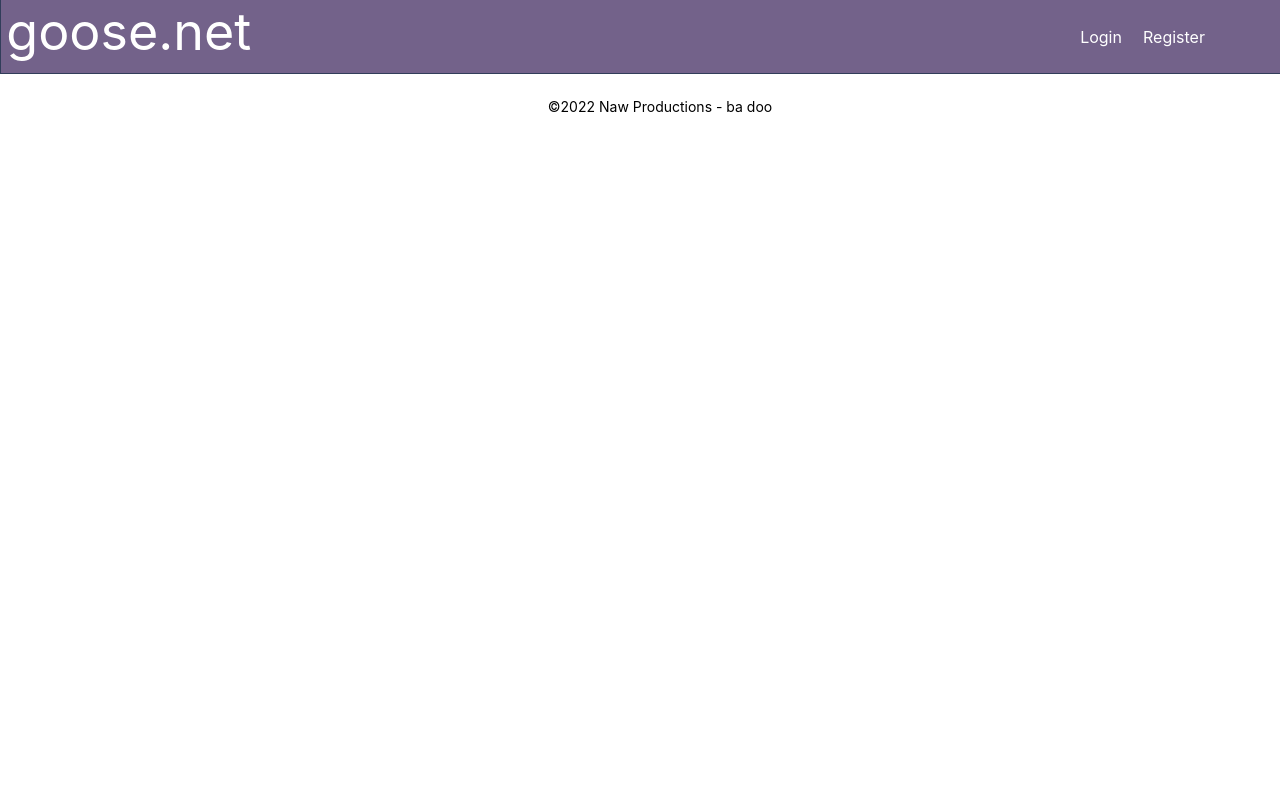
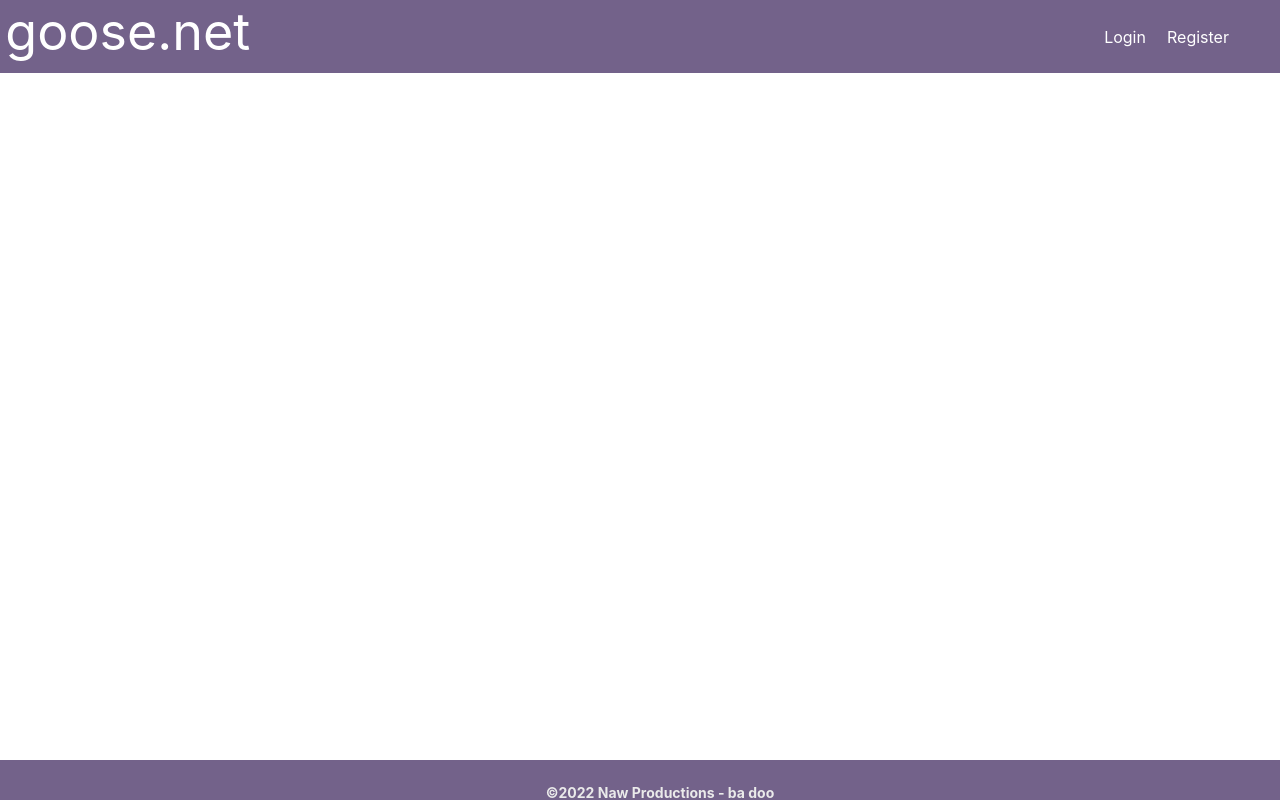
Before and after one commit to rpodols/goose.net, a React (Create React App) app in the folder client/: page /myaccount in a window 1280 px wide. Built offline with nearby package versions, Linux system fonts and the light colour scheme.

Commit message:
forms updated to look more similar to the rest of the pages design

```diff
--- a/client/src/components/CommentForm/index.js
+++ b/client/src/components/CommentForm/index.js
@@ -37,7 +37,7 @@ const CommentForm = ({ setlistId }) => {
           </div>
             <form onSubmit={handleFormSubmit}>
                 <textarea placeholder="Enter comment here..." value={commentBody} onChange={handleChange} required></textarea>
-                <button type="submit">Submit</button>
+                <button className="btn" type="submit">Submit</button>
             </form>
             {error && <div>Something went wrong... please try again later.</div>}
         </div>
--- a/client/src/components/MyAccount/index.js
+++ b/client/src/components/MyAccount/index.js
@@ -8,7 +8,6 @@ const MyAccount = (props) => {
   return (
     <div>
       <div className="flex-row mb-3">
-        <h2 className="center">Your Account</h2>
 
       </div>
     </div>
--- a/client/src/components/SetlistForm/index.js
+++ b/client/src/components/SetlistForm/index.js
@@ -39,7 +39,8 @@ const SetlistForm = () => {
     };
 
     return (
-        <div className="login-form">
+        <div className="form-container">
+          <div className="login-form">
             <form className="row" onSubmit={handleFormSubmit}>
             <link rel="stylesheet" href="https://stackpath.bootstrapcdn.com/bootstrap/4.1.0/css/bootstrap.min.css"
 integrity="sha384-9gVQ4dYFwwWSjIDZnLEWnxCjeSWFphJiwGPXr1jddIhOegiu1FwO5qRGvFXOdJZ4"
@@ -47,31 +48,31 @@ crossorigin="anonymous"></link>
             <div className="col-auto align-items-center">
                 <h2 className="center">Add Setlist</h2>
                 <div>
-                    <input type="artist" name="artist" id="artist" placeholder="Artist" required onChange={e => setSetlistText({...setlistText, artist: e.target.value})} value={setlistText.artist} />
+                    <input className="input-field" type="artist" name="artist" id="artist" placeholder="Artist" required onChange={e => setSetlistText({...setlistText, artist: e.target.value})} value={setlistText.artist} />
                 </div>
                 <p></p>
                 <div>
-                    <input type="text" name="date" id="date" placeholder="Date" required onChange={e => setSetlistText({...setlistText, date: e.target.value})} value={setlistText.date} />
+                    <input className="input-field" type="text" name="date" id="date" placeholder="Date" required onChange={e => setSetlistText({...setlistText, date: e.target.value})} value={setlistText.date} />
                 </div>
                 <p></p>
                 <div>
-                    <input type="text" name="location" id="location" placeholder="Location" required onChange={e => setSetlistText({...setlistText, location: e.target.value})} value={setlistText.location} />
+                    <input className="input-field" type="text" name="location" id="location" placeholder="Location" required onChange={e => setSetlistText({...setlistText, location: e.target.value})} value={setlistText.location} />
                 </div>
                 <p></p>
                 <div>
-                    <input type="text" name="venue" id="venue" placeholder="Venue" required onChange={e => setSetlistText({...setlistText, venue: e.target.value})} value={setlistText.venue} />
+                    <input className="input-field" type="text" name="venue" id="venue" placeholder="Venue" required onChange={e => setSetlistText({...setlistText, venue: e.target.value})} value={setlistText.venue} />
                 </div>
                 <p></p>
                 <div>
-                    <input type="text" name="setOneSongList" id="setOneSongList" placeholder="Enter first set song list here..." required onChange={e => setSetlistText({...setlistText, setOneSongList: e.target.value})} value={setlistText.setOneSongList} />
+                    <input className="input-field" type="text" name="setOneSongList" id="setOneSongList" placeholder="Enter first set song list here..." required onChange={e => setSetlistText({...setlistText, setOneSongList: e.target.value})} value={setlistText.setOneSongList} />
                 </div>
                 <p></p>
                 <div>
-                    <input type="text" name="setTwoSongList" id="setTwoSongList" placeholder="Enter second set song list here..." required onChange={e => setSetlistText({...setlistText, setTwoSongList: e.target.value})} value={setlistText.setTwoSongList} />
+                    <input className="input-field" type="text" name="setTwoSongList" id="setTwoSongList" placeholder="Enter second set song list here..." required onChange={e => setSetlistText({...setlistText, setTwoSongList: e.target.value})} value={setlistText.setTwoSongList} />
                 </div>
                 <p></p>
                 <div>
-                    <input type="text" name="encoreSongList" id="encoreSongList" placeholder="Enter encore song list here..." required onChange={e => setSetlistText({...setlistText, encoreSongList: e.target.value})} value={setlistText.encoreSongList} />
+                    <input className="input-field" type="text" name="encoreSongList" id="encoreSongList" placeholder="Enter encore song list here..." required onChange={e => setSetlistText({...setlistText, encoreSongList: e.target.value})} value={setlistText.encoreSongList} />
                 </div>
                 <p></p>
                 {/* <textarea name="songList" id="songList" placeholder="Enter song list here..." value={setlistText} onChange={handleChange}></textarea> */}
@@ -79,6 +80,7 @@ crossorigin="anonymous"></link>
             </div>
             </form>
 
+          </div>
         </div>
     )
 }
--- a/client/src/index.css
+++ b/client/src/index.css
@@ -6,6 +6,12 @@ body {
   -webkit-font-smoothing: antialiased;
   -moz-osx-font-smoothing: grayscale;
   height: 100%;
+}
+
+.setlist-form {
+  width: 25%;
+  justify-content: center;
+
 }
 
 html {
@@ -17,27 +23,60 @@ code {
     monospace;
 }
 
+.flex-row{
+  display: flex;
+}
+
+footer {
+  position:fixed;
+  left:0px;
+  bottom:0px;
+  height:5%;
+  width: 100%;
+  background-color:#73628A;
+}
+.footer-nav {
+  margin: 0 auto;
+  display: flex;
+  justify-content: center;
+  position: fixed;
+  width: 100%;
+  padding: 0 20px;
+  padding-top: 1.5rem;
+  font-size: 14px;
+  font-weight: bold;
+  color:#EAEAEA;
+}
+
+.form-container{
+  display: block;
+  flex-direction: column;
+}
+
+.login-form{
+  width: 17rem;
+  margin: auto;
+  align-items: center;
+}
+
 .navigation {
   display: flex;
   flex-direction: row;
   background-color: #73628A;
-  /* background-image: linear-gradient(#73628A, #CBC5EA); */
   width: 100%;
   margin: 0 auto;
-  border-left: 1px solid #313D5A;
-  border-right: 1px solid #313D5A;
-  border-bottom: 1px solid #313D5A;
-
+  overflow: hidden;
 }
 
 .nav-container {
   display: flex;
   flex-direction: row;
   margin-left: auto;
-  margin-right: 40px;
+  margin-right: 35px;
   margin-top: auto;
   margin-bottom: auto;
-  padding-right: 20px
+  padding-right: auto;
+  overflow: hidden;
 }
 
 .nav-bar {
@@ -62,17 +101,6 @@ code {
   display: block;
   padding-bottom: 10px;
 
-}
-
-.footer-nav {
-  margin: 0 auto;
-  display: flex;
-  justify-content: center;
-  position: fixed;
-  width: 100%;
-  padding: 0 20px;
-  padding-top: 1.5rem;
-  font-size: 14px;
 }
 
 .setlist-nav {
@@ -120,7 +148,6 @@ code {
 
 .setlist-container {
   width: 60%;
-  height: 10%;
   margin-left: auto;
   margin-right: auto;
   border-left: 1px solid #313D5A;
@@ -159,15 +186,6 @@ code {
   align-items:flex-start;
 }
 
-/* .margin-format {
-   height: 100%;
-   border-right: 1px black solid;
-   border-left: 1px black solid;
-
-   margin-left: auto;
-   margin-right: auto;
- } */
-
 h4{
   margin-bottom: 6px;
 }
@@ -186,25 +204,6 @@ ul.set-container2 {
   margin: 2px;
 }
 
-
-/* .login-form {
-  display: flex;
-  border: 1px solid black;
-  justify-content: center;
-  align-items: center;
-  width: 25%;
-  margin-left: auto;
-  margin-right: auto;
-  margin-top: 3%;
-  margin-bottom: 1%;
-  padding-top:30px;
-  padding-bottom: 30px;
-  border-radius: 25px;
-  background-image: linear-gradient(#313D5A, #73628A);
-  color: white;
-  box-shadow: 10px 10px 5px #EAEAEA;
-} */
-
 .center{
   padding: 10px;
   display: inline-flex;
@@ -213,6 +212,7 @@ ul.set-container2 {
 }
 
 div.col-auto {
+  background-color:#EAEAEA;
   display: flex;
   align-items: flex-start;
   flex-direction: column;
@@ -224,10 +224,13 @@ div.col-auto {
   margin-bottom: 1%;
   padding-top:30px;
   padding-bottom: 30px;
-  border-radius: 25px;
-  background-image: linear-gradient(#CBC5EA, #EAEAEA);
-  color: white;
-  box-shadow: 10px 10px 5px #EAEAEA;
+  border: solid 1px #313D5A;
+  color: #313D5A;
+  width: 25rem;
+}
+
+input{
+  width: 380px ;
 }
 
 .verification-font {
@@ -242,6 +245,7 @@ div.col-auto {
   align-items: center;
   border: solid 1px #313D5A;
   margin-left: 20rem;
+  margin-top: 6px;
   width: 40rem;
 }
 
@@ -270,6 +274,14 @@ div.col-auto {
   width: 100%;
 }
 
+.container {
+  display: flex;
+  width: 25%;
+  flex-direction: column;
+  align-items: center;
+  width: 15rem;
+}
+
 button{
   background-color:#EAEAEA;
   border: 1px solid #313D5A;
@@ -292,3 +304,10 @@ button{
   margin: 3px;
 
 }
+.page{
+  text-align: center;
+  justify-content: center;
+  align-items: center;
+  margin: auto;
+
+}
--- a/client/src/pages/MyAccount.js
+++ b/client/src/pages/MyAccount.js
@@ -11,9 +11,8 @@ function MyAccountPage() {
 
 
     return (
-        <div className="My Account">
+        <div>
             <MyAccount />
-            <p>Your Shows: Feature Coming Soon</p>
 
 
             {loggedIn && (
```
